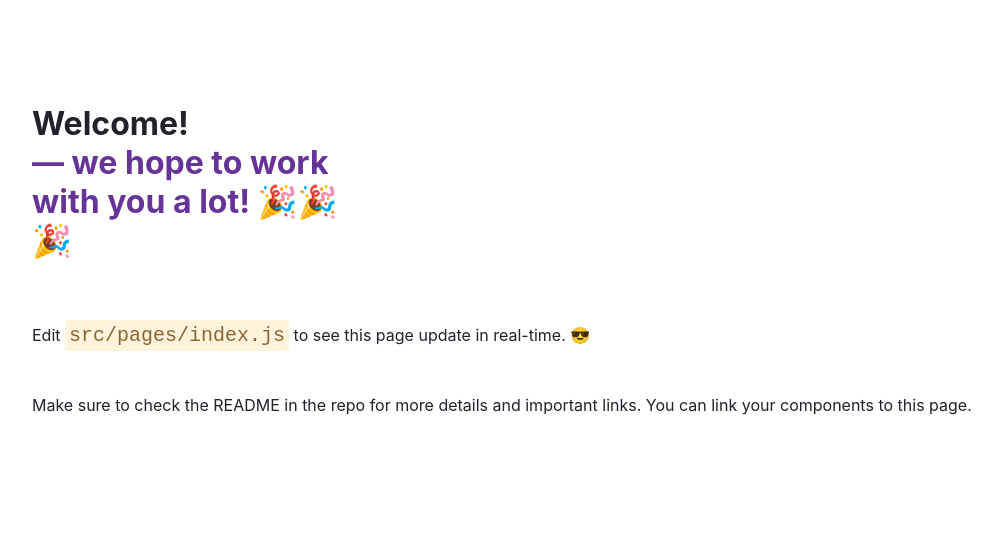
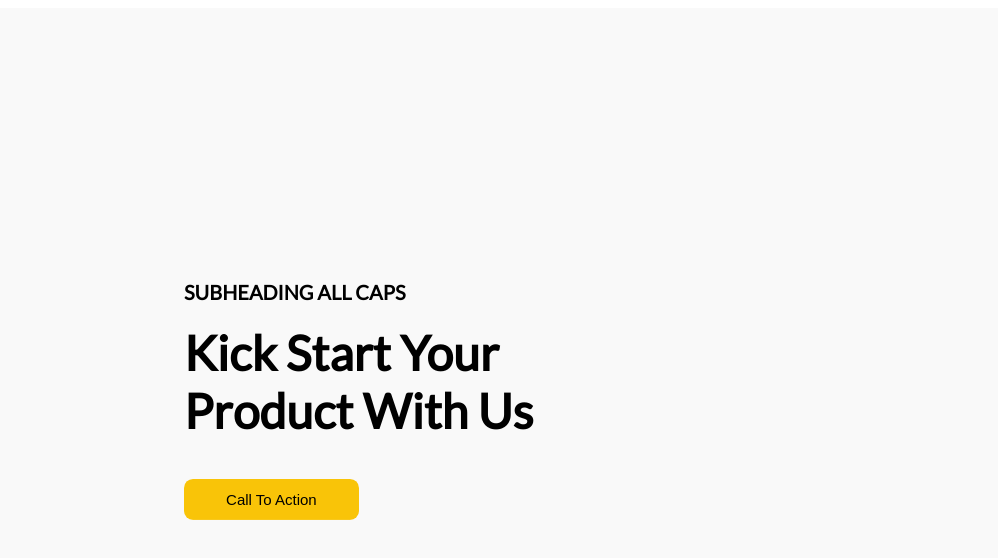
Before and after one commit to DrifterConsulting/drifter-react-test, a Gatsby site: page / in a window 1280 px wide. Shown: the whole page, without its empty margins (72-1070 px from the left). Built offline with nearby package versions, Linux system fonts and the light colour scheme; Gatsby itself is replaced by a stand-in of ours.

Commit message:
built Hero component

```diff
--- /dev/null
+++ b/src/components/Hero/Hero.styles.js
@@ -0,0 +1,43 @@
+import colors from "../../theme/colors"
+
+const styles = {
+    container: {
+        backgroundColor: colors.light,
+        height: 705,
+        width: '100%'
+    },
+    leftPanel: {
+        margin: 0,
+        position: 'absolute',
+        top: '50%',
+        transform: 'translateY(-50%)',
+        left: '20%',
+        display: 'flex',
+        flexDirection: 'column',
+        gap: 20
+    },
+    smallBoldText: {
+        fontSize: 20,
+        fontWeight: 700,
+    },
+    bigBoldText: {
+        fontSize: 48,
+        fontWeight: 900,
+        lineHeight: 1.2
+    },
+    button: {
+        width: '50%',
+        borderRadius: 9,
+        backgroundColor: colors.yellow,
+        color: colors.black,
+        fontSize: 15,
+        paddingTop: 10,
+        paddingBottom: 10,
+        boxShadow: 'none',
+        borderColor: 'transparent',
+        cursor: 'pointer',
+        marginTop: 20
+    }
+}
+
+export default styles;
--- /dev/null
+++ b/src/components/Hero/index.jsx
@@ -0,0 +1,17 @@
+import * as React from "react"
+
+import styles from './Hero.styles.js'
+
+const Hero = () => {
+  return (
+    <div style={styles.container}>
+      <div style={styles.leftPanel}>
+        <span style={styles.smallBoldText}>SUBHEADING ALL CAPS</span>
+        <span style={styles.bigBoldText}>Kick Start Your <br/> Product With Us</span>
+        <button style={styles.button}>Call To Action</button>
+      </div>
+    </div>
+  )
+}
+
+export default Hero
--- a/src/pages/index.js
+++ b/src/pages/index.js
@@ -1,154 +1,14 @@
 import * as React from "react"
+import Hero from '../components/Hero'
 
-// styles
-const pageStyles = {
-  color: "#232129",
-  padding: 96,
-  fontFamily: "-apple-system, Roboto, sans-serif, serif",
-}
-const headingStyles = {
-  marginTop: 0,
-  marginBottom: 64,
-  maxWidth: 320,
-}
-const headingAccentStyles = {
-  color: "#663399",
-}
-const paragraphStyles = {
-  marginBottom: 48,
-}
-const codeStyles = {
-  color: "#8A6534",
-  padding: 4,
-  backgroundColor: "#FFF4DB",
-  fontSize: "1.25rem",
-  borderRadius: 4,
-}
-const listStyles = {
-  marginBottom: 96,
-  paddingLeft: 0,
-}
-const listItemStyles = {
-  fontWeight: 300,
-  fontSize: 24,
-  maxWidth: 560,
-  marginBottom: 30,
-}
+import globalStyles from "../theme/globalStyles"
+import '../theme/index.css'
 
-const linkStyle = {
-  color: "#8954A8",
-  fontWeight: "bold",
-  fontSize: 16,
-  verticalAlign: "5%",
-}
-
-const docLinkStyle = {
-  ...linkStyle,
-  listStyleType: "none",
-  marginBottom: 24,
-}
-
-const descriptionStyle = {
-  color: "#232129",
-  fontSize: 14,
-  marginTop: 10,
-  marginBottom: 0,
-  lineHeight: 1.25,
-}
-
-const docLink = {
-  text: "Documentation",
-  url: "https://www.gatsbyjs.com/docs/",
-  color: "#8954A8",
-}
-
-const badgeStyle = {
-  color: "#fff",
-  backgroundColor: "#088413",
-  border: "1px solid #088413",
-  fontSize: 11,
-  fontWeight: "bold",
-  letterSpacing: 1,
-  borderRadius: 4,
-  padding: "4px 6px",
-  display: "inline-block",
-  position: "relative",
-  top: -2,
-  marginLeft: 10,
-  lineHeight: 1,
-}
-
-// data
-const links = [
-  {
-    text: "Tutorial",
-    url: "https://www.gatsbyjs.com/docs/tutorial/",
-    description:
-      "A great place to get started if you're new to web development. Designed to guide you through setting up your first Gatsby site.",
-    color: "#E95800",
-  },
-  {
-    text: "How to Guides",
-    url: "https://www.gatsbyjs.com/docs/how-to/",
-    description:
-      "Practical step-by-step guides to help you achieve a specific goal. Most useful when you're trying to get something done.",
-    color: "#1099A8",
-  },
-  {
-    text: "Reference Guides",
-    url: "https://www.gatsbyjs.com/docs/reference/",
-    description:
-      "Nitty-gritty technical descriptions of how Gatsby works. Most useful when you need detailed information about Gatsby's APIs.",
-    color: "#BC027F",
-  },
-  {
-    text: "Conceptual Guides",
-    url: "https://www.gatsbyjs.com/docs/conceptual/",
-    description:
-      "Big-picture explanations of higher-level Gatsby concepts. Most useful for building understanding of a particular topic.",
-    color: "#0D96F2",
-  },
-  {
-    text: "Plugin Library",
-    url: "https://www.gatsbyjs.com/plugins",
-    description:
-      "Add functionality and customize your Gatsby site or app with thousands of plugins built by our amazing developer community.",
-    color: "#8EB814",
-  },
-  {
-    text: "Build and Host",
-    url: "https://www.gatsbyjs.com/cloud",
-    badge: true,
-    description:
-      "Now you’re ready to show the world! Give your Gatsby site superpowers: Build and host on Gatsby Cloud. Get started for free!",
-    color: "#663399",
-  },
-]
-
-// markup
 const IndexPage = () => {
   return (
-    <main style={pageStyles}>
-      <title>Home Page</title>
-      <h1 style={headingStyles}>
-        Welcome!
-        <br />
-        <span style={headingAccentStyles}>— we hope to work with you a lot! </span>
-        <span role="img" aria-label="Party popper emojis">
-          🎉🎉🎉
-        </span>
-      </h1>
-      <p style={paragraphStyles}>
-        Edit <code style={codeStyles}>src/pages/index.js</code> to see this page
-        update in real-time.{" "}
-        <span role="img" aria-label="Sunglasses smiley emoji">
-          😎
-        </span>
-      </p>
-      <p style={paragraphStyles}>
-        Make sure to check the README in the repo for more details and important links.
-        You can link your components to this page.
-      </p>
+    <main style={globalStyles.body}>
+     <title>Home Page</title>
+     <Hero />
     </main>
   )
 }
--- /dev/null
+++ b/src/theme/colors.js
@@ -0,0 +1,8 @@
+const colors = {
+    light: '#F9F9F9',
+    white: '#FFFFFF',
+    yellow: '#F9C408',
+    black: '#000000'
+}
+
+export default colors;
--- /dev/null
+++ b/src/theme/globalStyles.js
@@ -0,0 +1,9 @@
+import colors from "./colors";
+
+const globalStyles = {
+    body: {
+        backgroundColor: colors.white
+    }
+}
+
+export default globalStyles
--- /dev/null
+++ b/src/theme/index.css
@@ -0,0 +1,5 @@
+@import url('https://fonts.googleapis.com/css2?family=Lato');
+
+main {
+  font-family: 'Lato', sans-serif;
+}
```
Also changed, not shown: README.md, 1 other file.
